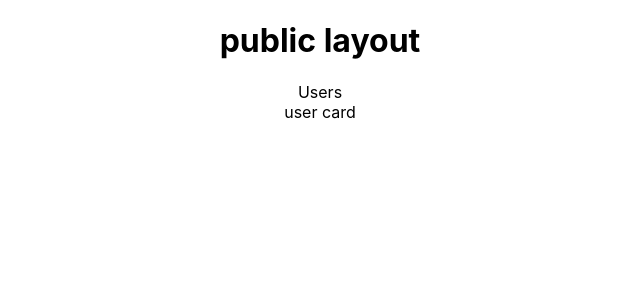
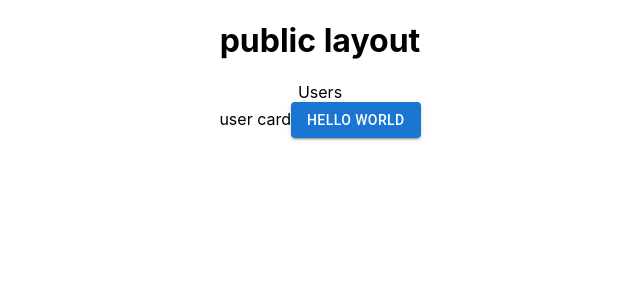
Before and after one commit to Intellisavvy/teens_portal_react_app, a React (Create React App) app: page /users/1 in a window 1280 px wide. Shown: the top 300 px of the page, without its empty margins (320-960 px from the left). Built offline with nearby package versions, Linux system fonts and the light colour scheme.

Commit message:
introduced MUI

```diff
--- a/package.json
+++ b/package.json
@@ -3,6 +3,9 @@
   "version": "0.1.0",
   "private": true,
   "dependencies": {
+    "@emotion/react": "^11.9.0",
+    "@emotion/styled": "^11.8.1",
+    "@mui/material": "^5.6.4",
     "@testing-library/jest-dom": "^5.16.4",
     "@testing-library/react": "^13.2.0",
     "@testing-library/user-event": "^13.5.0",
--- a/src/scenes/users/UserCard.tsx
+++ b/src/scenes/users/UserCard.tsx
@@ -1,6 +1,8 @@
+import { Button } from "@mui/material"
 
 export const UserCard = ()=> {
     return <div>
         user card
+        <Button variant="contained">Hello World</Button>
     </div>
 }
```
Also changed, not shown: 1 other file (tests, documents, lock files or other folders).
